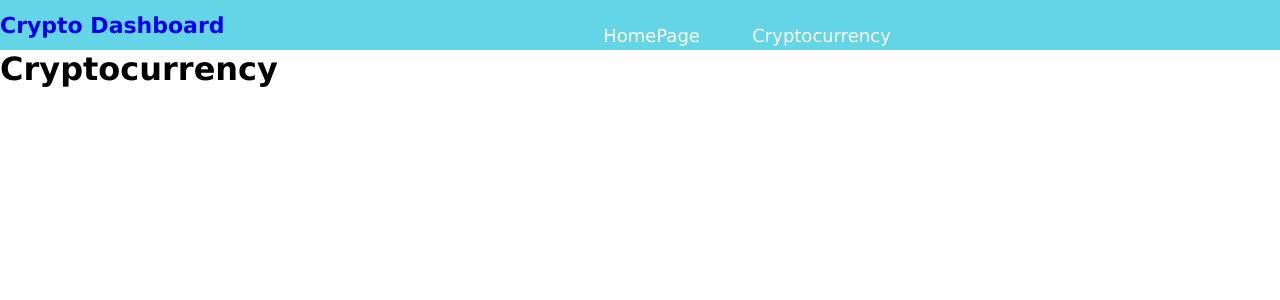
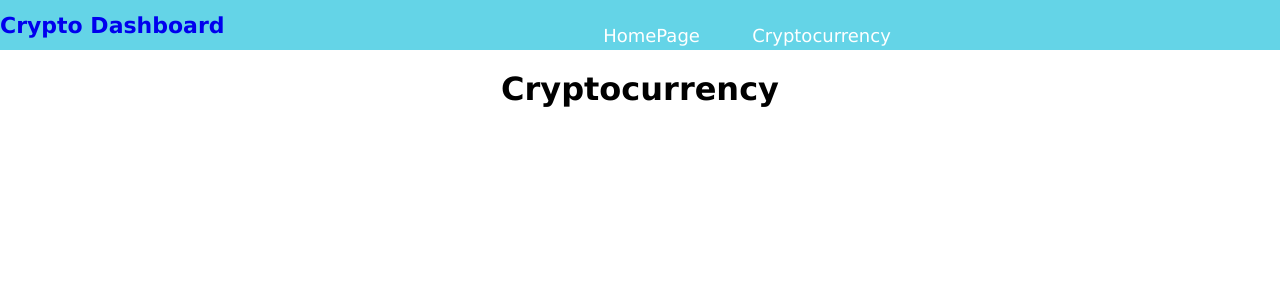
Before and after one commit to surendraSinghKamboj/cryptofrontend, a React (Create React App) app: page /cryptocurrency in a window 1280 px wide. Shown: the top 300 px of the page. Built offline with nearby package versions, Linux system fonts and the light colour scheme; no server answers.

Commit message:
logo column deleted from Homepage

```diff
--- a/src/components/Cryptocurrency/CryptoStyle.js
+++ b/src/components/Cryptocurrency/CryptoStyle.js
@@ -1,4 +1,10 @@
 const CryptoStyle = {
+  mainBox:{
+    width:"100%",
+    minHeight:"90vh",
+    paddingTop:"20px",
+    textAlign:"center"
+  },
   chart: {
     width: "800px",
     height: "500px",
--- a/src/components/Cryptocurrency/Cryptocurrency.jsx
+++ b/src/components/Cryptocurrency/Cryptocurrency.jsx
@@ -1,5 +1,6 @@
 import React, { useEffect } from "react";
 import axios from "axios";
+import CryptoStyle from "./CryptoStyle";
 
 const options = {
   method: "GET",
@@ -32,7 +33,7 @@ const Cryptocurrency = () => {
   }, []);
 
   return (
-    <div>
+    <div style={CryptoStyle.mainBox}>
       <h1>Cryptocurrency</h1>
     </div>
   );
--- a/src/components/Homepage/Homepage.jsx
+++ b/src/components/Homepage/Homepage.jsx
@@ -38,12 +38,10 @@ export default function Homepage() {
     <div style={HomepageStyle.mainDiv}>
       <h2>Welcome to Crypto Dashboard</h2>
       <hr />
-      {/* <ChartComponent style={HomepageStyle.chart} /> */}
       <div style={HomepageStyle.table}>
         <table border={0} width="800">
           <thead>
             <tr style={HomepageStyle.tableHead}>
-              <th>Logo</th>
               <th>Symbol</th>
               <th>Name</th>
               <th>Price</th>
@@ -57,9 +55,6 @@ export default function Homepage() {
                 return (
                   <>
                     <tr className="glass">
-                      <td>
-                        <img src={item.iconUrl} alt="logo" width={24} />
-                      </td>
                       <td>{item.symbol}</td>
                       <td style={{textAlign:"left"}}>{item.name}</td>
                       <td>{`$ ${parseFloat(item.price).toFixed(2)}`}</td>
```
